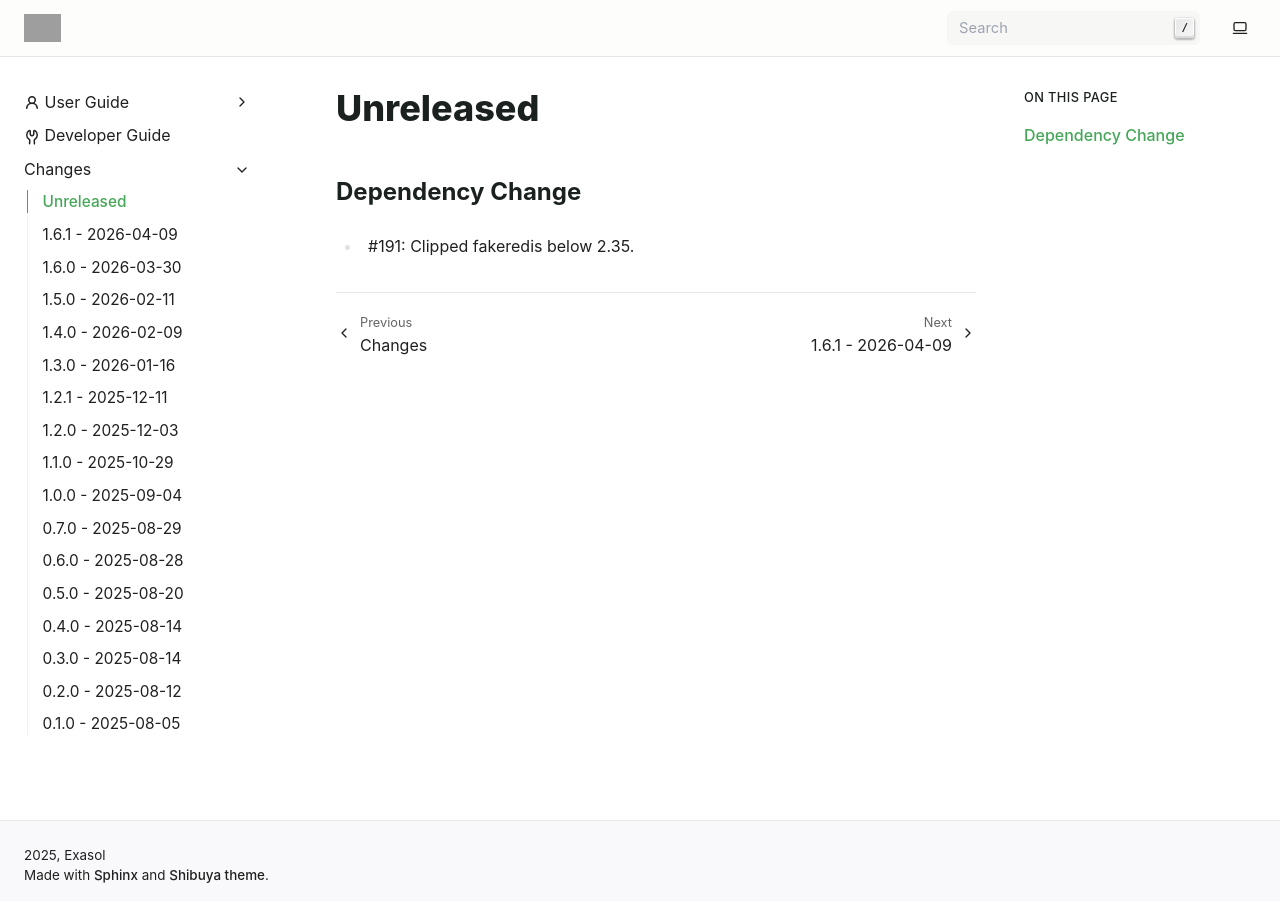
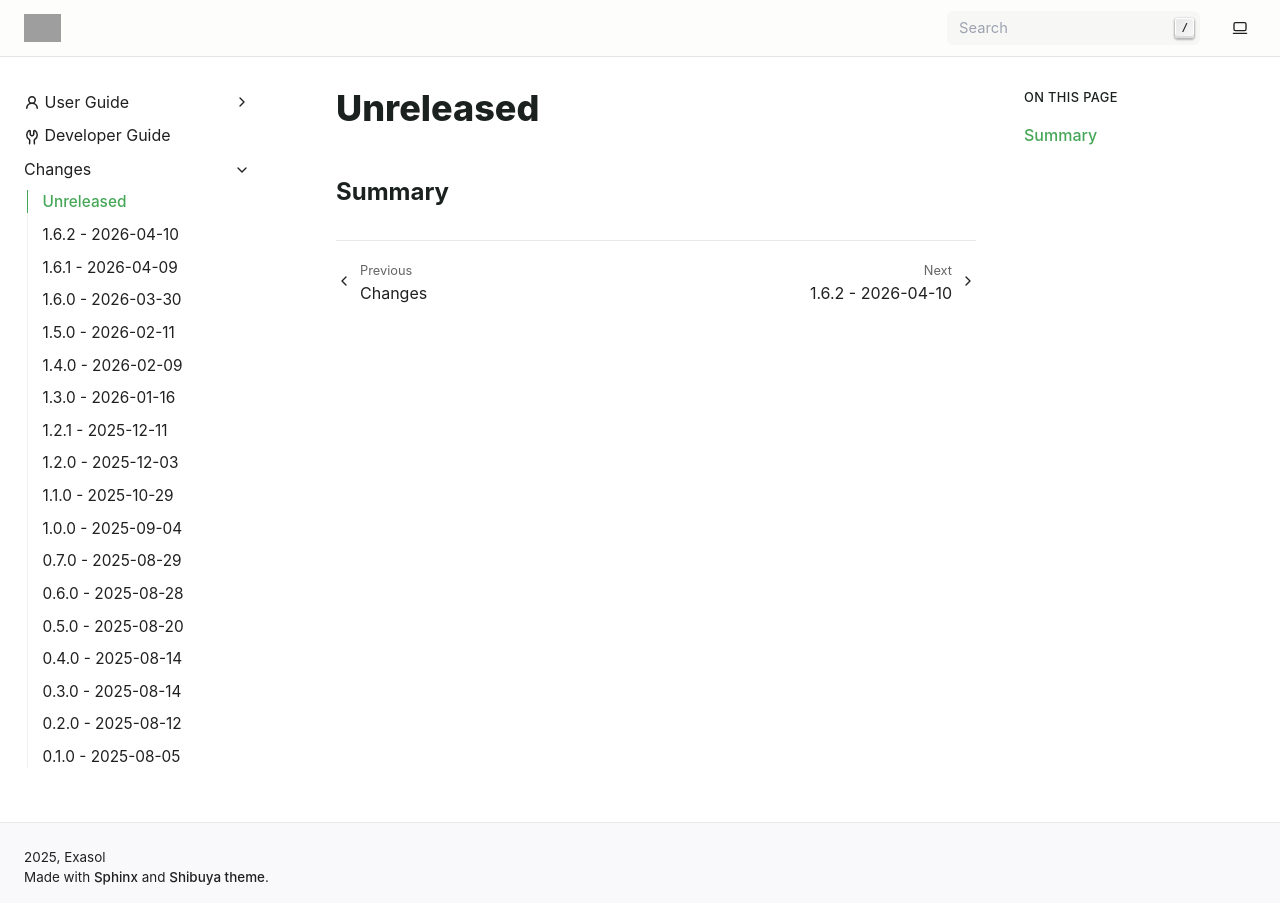
Before and after one commit to exasol/mcp-server, a Sphinx documentation site: the page built from doc/changes/unreleased.md, in a window 1280 px wide. Built offline with Sphinx 7.4.7, drawn with Linux system fonts in a browser that asks for light colours; grey boxes are pictures that could not be loaded.

Commit message:
Prepare release 1.6.2 (#193)
* Prepare release 1.6.2

* Updated the changelog

```diff
--- a/doc/changes/unreleased.md
+++ b/doc/changes/unreleased.md
@@ -1,5 +1,3 @@
 # Unreleased
 
-## Dependency Change
-
-* #191: Clipped fakeredis below 2.35.
+## Summary
--- a/exasol/ai/mcp/server/version.py
+++ b/exasol/ai/mcp/server/version.py
@@ -10,6 +10,6 @@
 
 MAJOR = 1
 MINOR = 6
-PATCH = 1
+PATCH = 2
 VERSION = f"{MAJOR}.{MINOR}.{PATCH}"
 __version__ = VERSION
--- a/pyproject.toml
+++ b/pyproject.toml
@@ -1,6 +1,6 @@
 [project]
 name = "exasol-mcp-server"
-version = "1.6.1"
+version = "1.6.2"
 requires-python = ">=3.10,<3.14"   # Restriction is due to numpy
 description = "Exasol MCP Server"
 authors = [
```
Also changed, not shown: doc/changes/changelog.md (+2 -0 lines), doc/changes/changes_1.6.2.md (added, +13 -0 lines).
